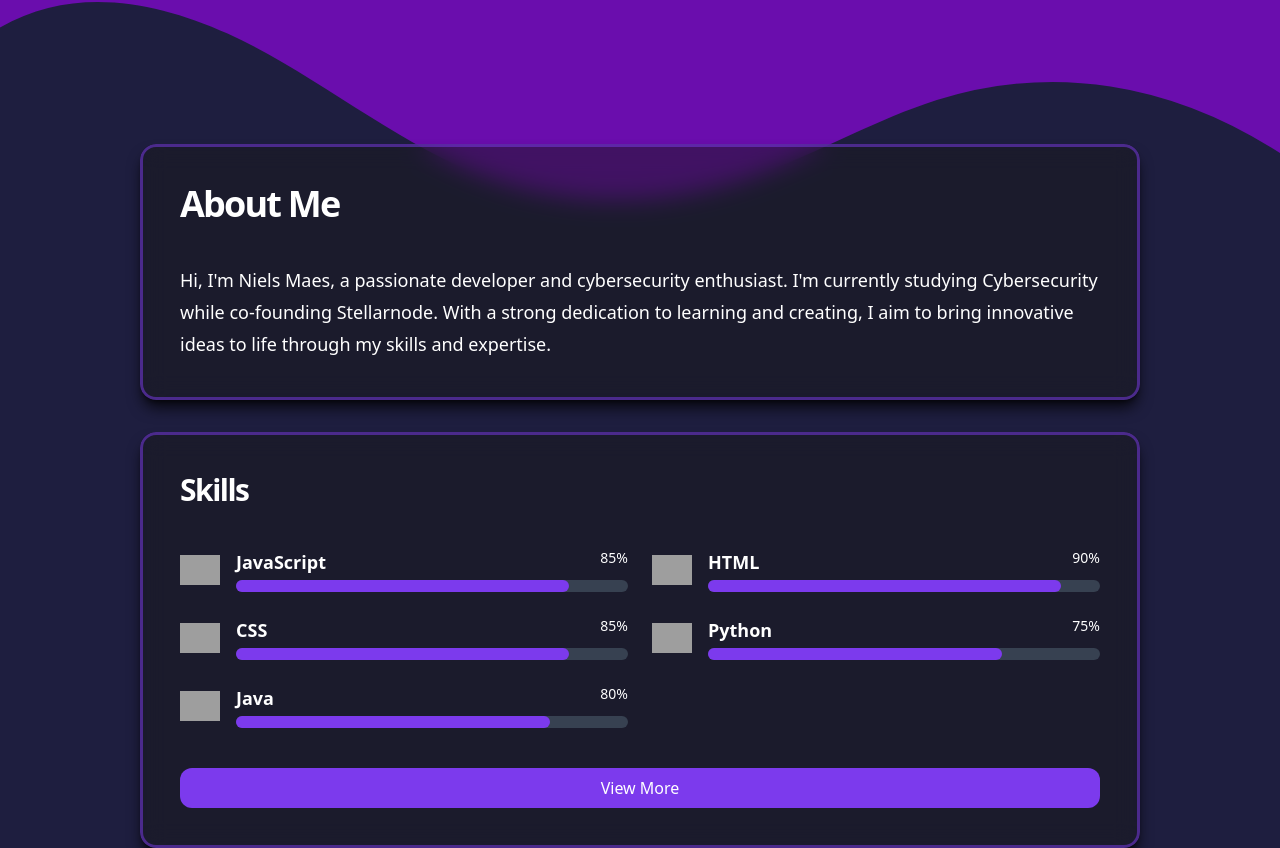
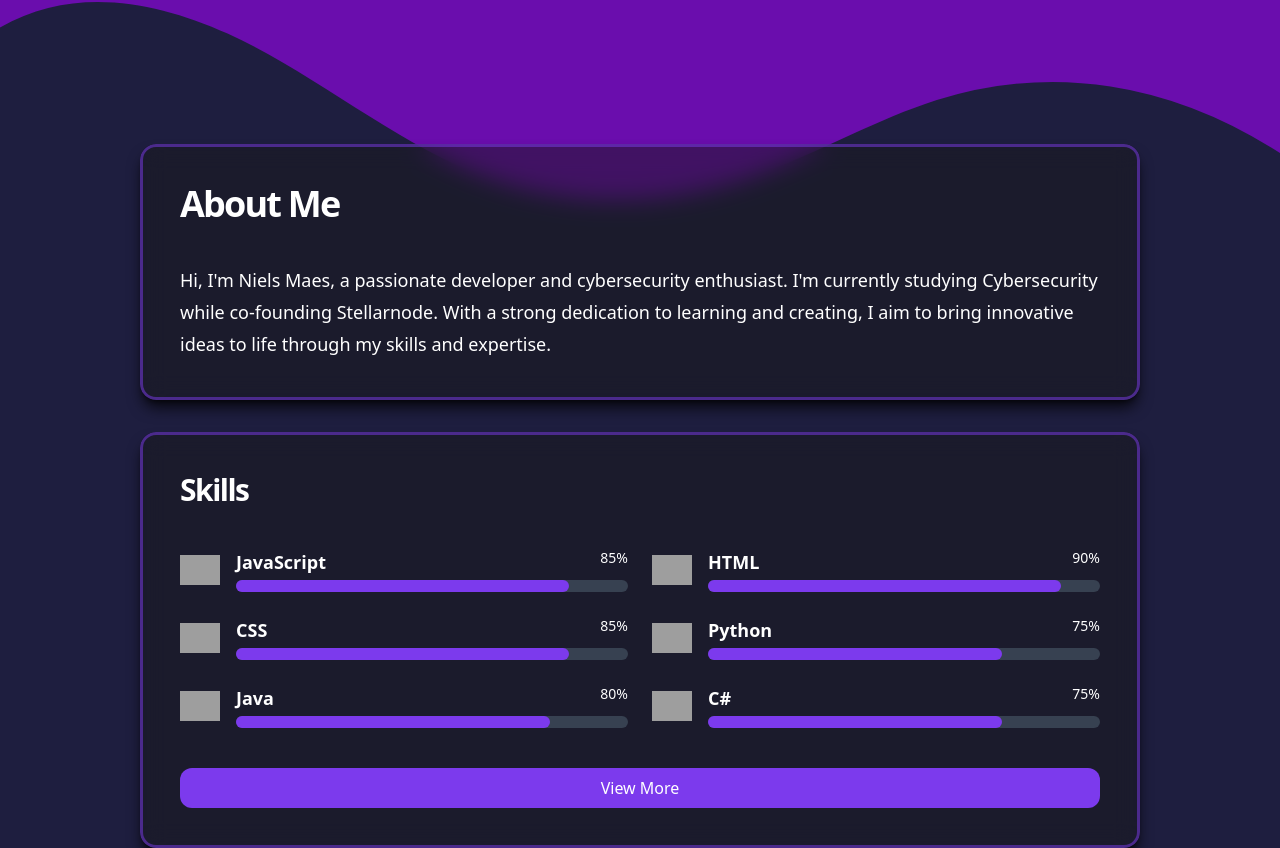
Before and after one commit to NielsM05/portfolioniels, a Vue app: page / in a window 1280 px wide. Shown: the part 816-1664 px from the top of the page. Built offline with nearby package versions, Linux system fonts and the light colour scheme; grey boxes are pictures that could not be loaded.

Commit message:
toggle between 6 skills

```diff
--- a/src/components/AboutMe.vue
+++ b/src/components/AboutMe.vue
@@ -93,13 +93,13 @@ export default {
   },
   methods: {
     loadInitialSkills() {
-      // Load the first 5 skills initially
-      this.visibleSkills = this.allSkills.slice(0, 5);
+      // Load the first 6 skills initially
+      this.visibleSkills = this.allSkills.slice(0, 6);
     },
     toggleSkills() {
-      // Toggle between showing all skills and initial 5 skills
+      // Toggle between showing all skills and initial 6 skills
       if (this.showAllSkills) {
-        this.visibleSkills = this.allSkills.slice(0, 5);
+        this.visibleSkills = this.allSkills.slice(0, 6);
       } else {
         this.visibleSkills = this.allSkills;
       }
```
